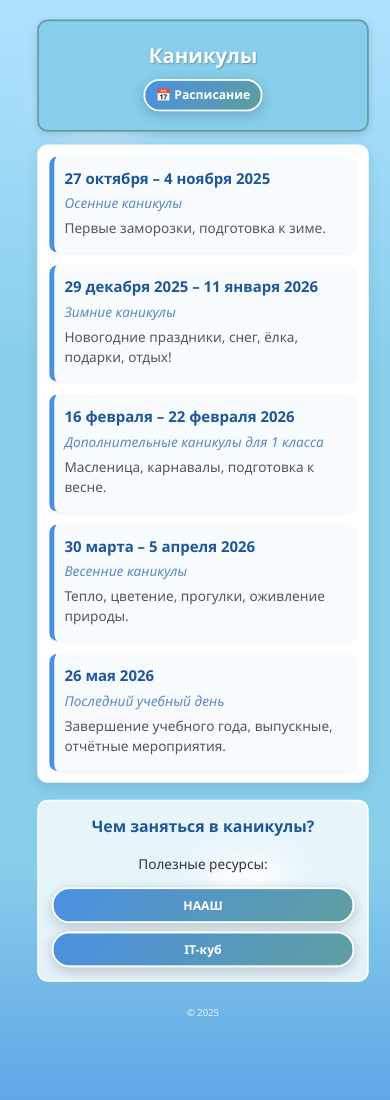
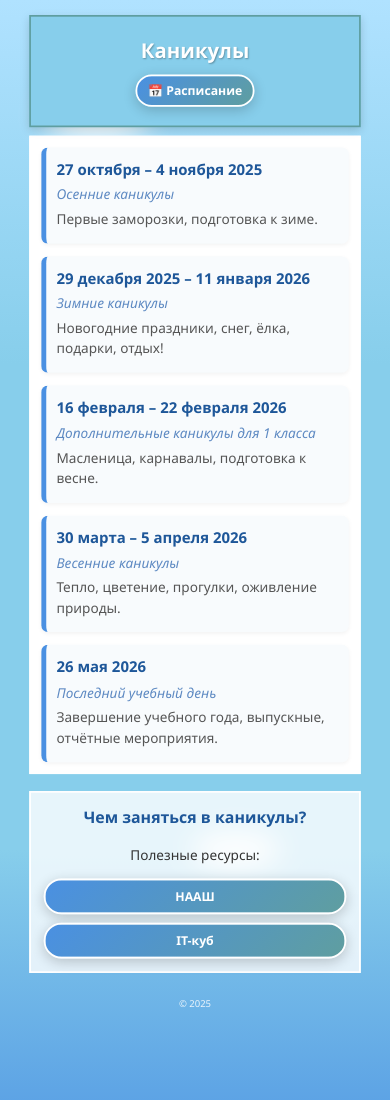
Before and after one commit to ArtIgnat2000/RaspisCanicyl, a plain HTML site: page index.htm in a window 390 px wide. Shown: the top 1100 px of the page. Drawn offline with Linux system fonts and the light colour scheme.

Commit message:
Update index.htm

```diff
--- a/index.htm
+++ b/index.htm
@@ -83,11 +83,7 @@
       box-shadow: 0 3px 10px rgba(0, 0, 0, 0.15);
       position: relative;
       border: 2px solid var(--header-border);
-      width: 100%; /* Увеличена ширина */
-      max-width: 1200px; /* Увеличена максимальная ширина */
-      margin-left: auto;
-      margin-right: auto;
-      margin-top: 20px;
+      width: 100%;
       box-sizing: border-box;
     }
 
@@ -136,8 +132,8 @@
 
     /* Контейнер с каникулами */
     .container {
-      width: 100%; /* Увеличена ширина */
-      max-width: 1200px; /* Увеличена максимальная ширина */
+      width: 100%;
+      max-width: 800px;
       background: white;
       border-radius: 12px;
       box-shadow: 0 5px 15px rgba(0, 0, 0, 0.1);
@@ -185,8 +181,8 @@
 
     /* Подвал */
     .footer {
-      width: 100%; /* Увеличена ширина */
-      max-width: 1200px; /* Увеличена максимальная ширина */
+      width: 100%;
+      max-width: 800px;
       background: rgba(255, 255, 255, 0.8);
       border-radius: 12px;
       padding: 20px;
@@ -241,8 +237,8 @@
       font-size: 0.8rem;
       padding: 8px;
       border-radius: 8px;
-      width: 100%; /* Увеличена ширина */
-      max-width: 1200px; /* Увеличена максимальная ширина */
+      width: 100%;
+      max-width: 800px;
       margin: 0 auto 20px auto;
       box-sizing: border-box;
     }
@@ -259,13 +255,15 @@
         overflow-x: hidden;
         padding-bottom: 20px;
         margin: 0;
-        padding: 8px;
+        padding: 0; /* Убираем padding для мобильных */
       }
 
       header {
         padding: 10px 8px;
         margin-top: 15px;
         width: 100%;
+        border-radius: 0; /* Убираем скругление на мобильных */
+        margin-bottom: 10px;
       }
 
       .header-content {
@@ -286,18 +284,23 @@
 
       .container {
         padding: 12px;
-        margin: 15px auto 20px auto;
+        margin: 10px auto 20px auto;
         width: 100%;
+        border-radius: 0; /* Убираем скругление на мобильных */
+        box-shadow: none; /* Убираем тень на мобильных */
       }
 
       .event {
         padding: 12px;
+        border-radius: 8px;
       }
 
       .footer {
         padding: 15px;
         width: 100%;
         margin: 0 auto 20px auto;
+        border-radius: 0; /* Убираем скругление на мобильных */
+        box-shadow: none; /* Убираем тень на мобильных */
       }
 
       .footer-links {
@@ -314,6 +317,7 @@
         font-size: 0.75rem;
         margin-top: 15px;
         width: 100%;
+        border-radius: 0; /* Убираем скругление на мобильных */
       }
     }
 
```
